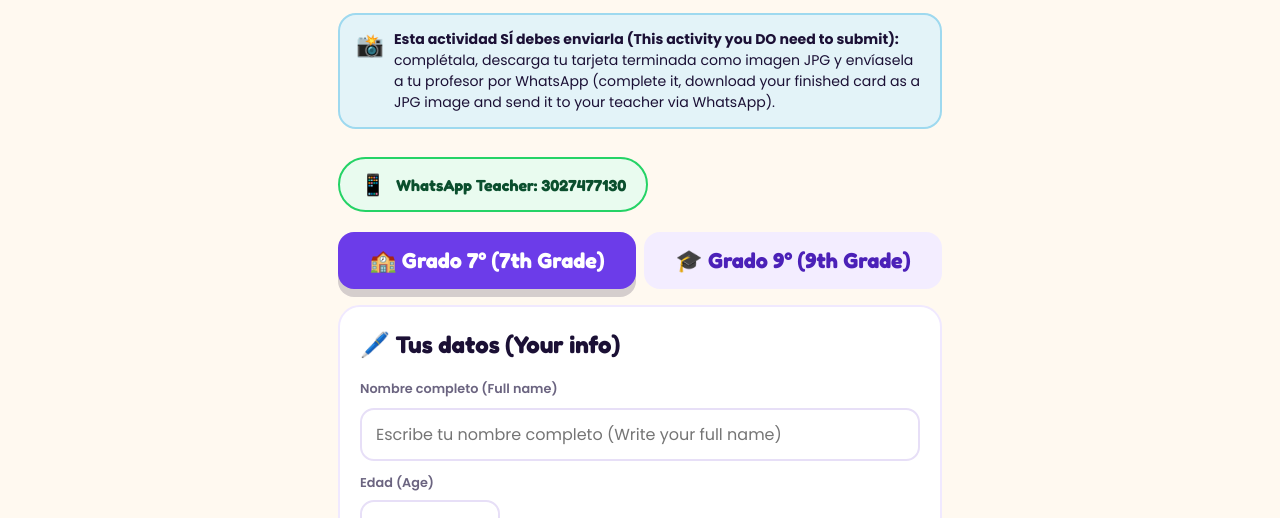
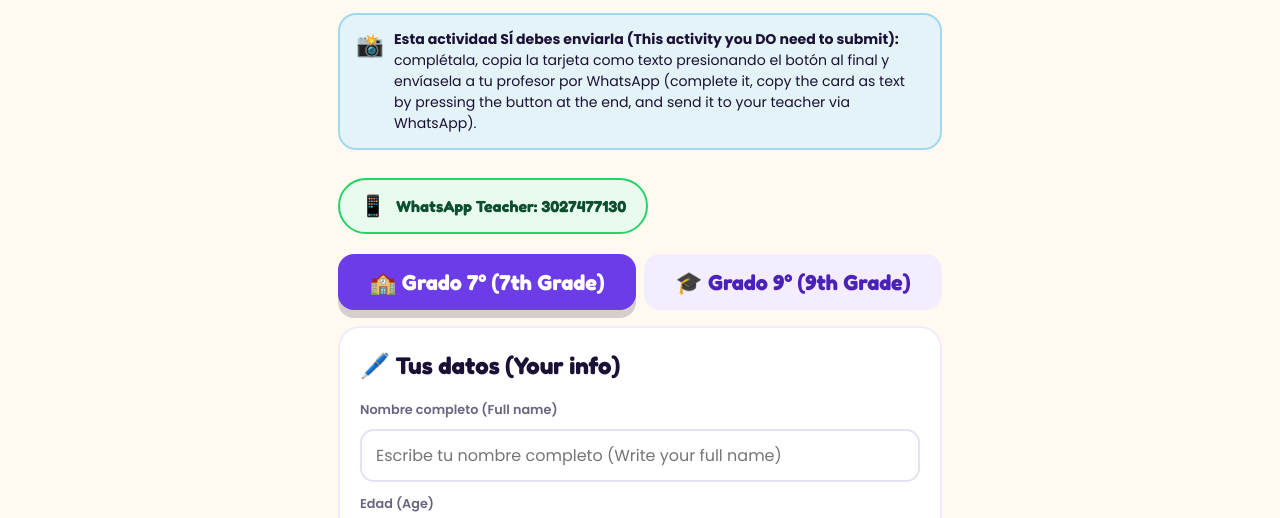
Before and after one commit to nullifyjim-ui/17-18sep-7th-9th-grade-card-activities, a plain HTML site: page index.html in a window 1280 px wide. Shown: the part 198-716 px from the top of the page. Drawn offline with Linux system fonts and the light colour scheme.

Commit message:
index.html

```diff
--- a/index.html
+++ b/index.html
@@ -178,7 +178,7 @@ button{font-family:'Poppins',sans-serif;cursor:pointer;border:none;}
     <h1>🎨 Actividad interactiva (Interactive Activity)</h1>
     <div class="warnbox" style="background:#E3F3F8;border-color:#9ED9EF;">
       <span class="wi">📸</span>
-      <div><b>Esta actividad SÍ debes enviarla (This activity you DO need to submit):</b> complétala, descarga tu tarjeta terminada como imagen JPG y envíasela a tu profesor por WhatsApp (complete it, download your finished card as a JPG image and send it to your teacher via WhatsApp).</div>
+      <div><b>Esta actividad SÍ debes enviarla (This activity you DO need to submit):</b> complétala, copia la tarjeta como texto presionando el botón al final y envíasela a tu profesor por WhatsApp (complete it, copy the card as text by pressing the button at the end, and send it to your teacher via WhatsApp).</div>
     </div>
     <div style="display:inline-flex;align-items:center;gap:10px;background:#E9FBEF;border:2px solid #25D366;border-radius:999px;padding:10px 20px;margin:12px 0 4px;font-family:'Fredoka',sans-serif;font-weight:700;color:#0B4F2E;font-size:1rem;">
       <span style="font-size:1.3rem;">📱</span> WhatsApp Teacher: 3027477130
```
